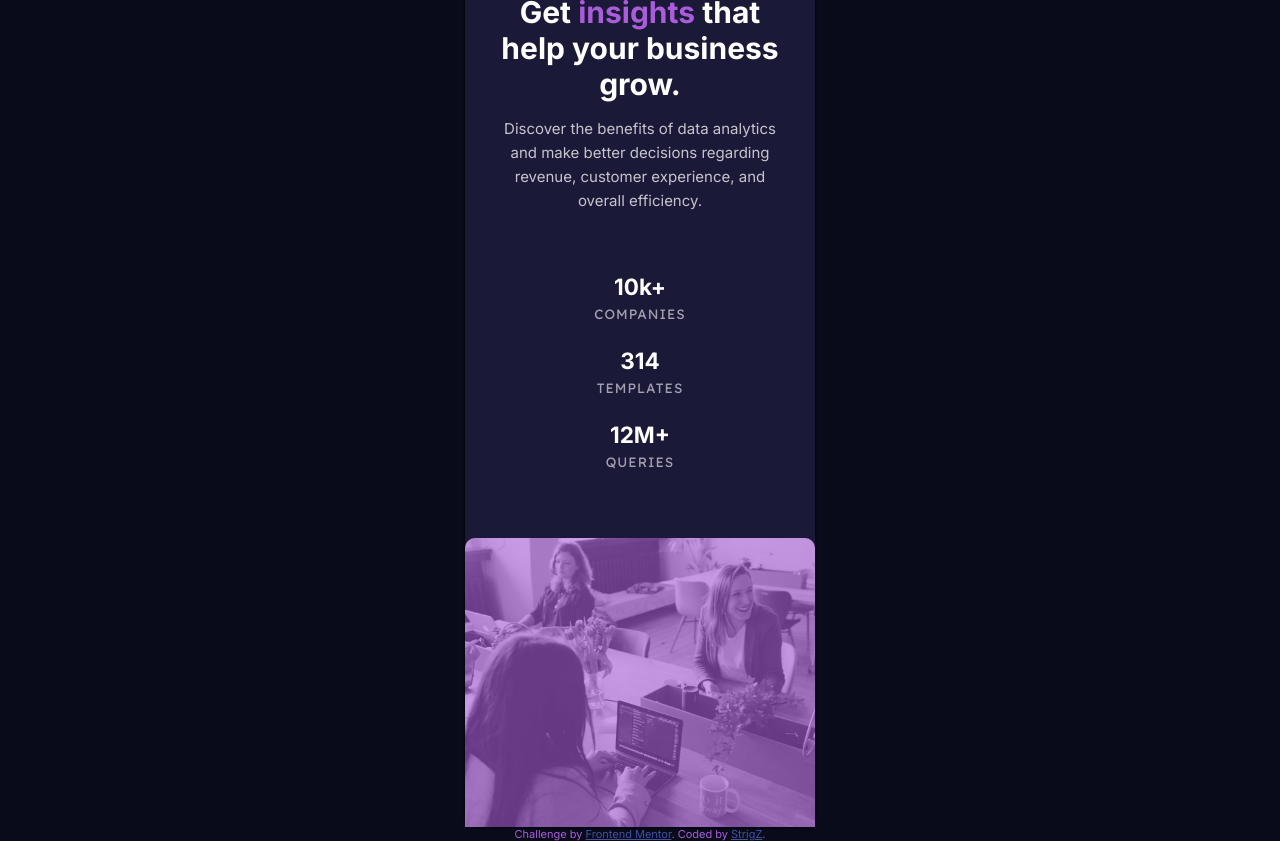
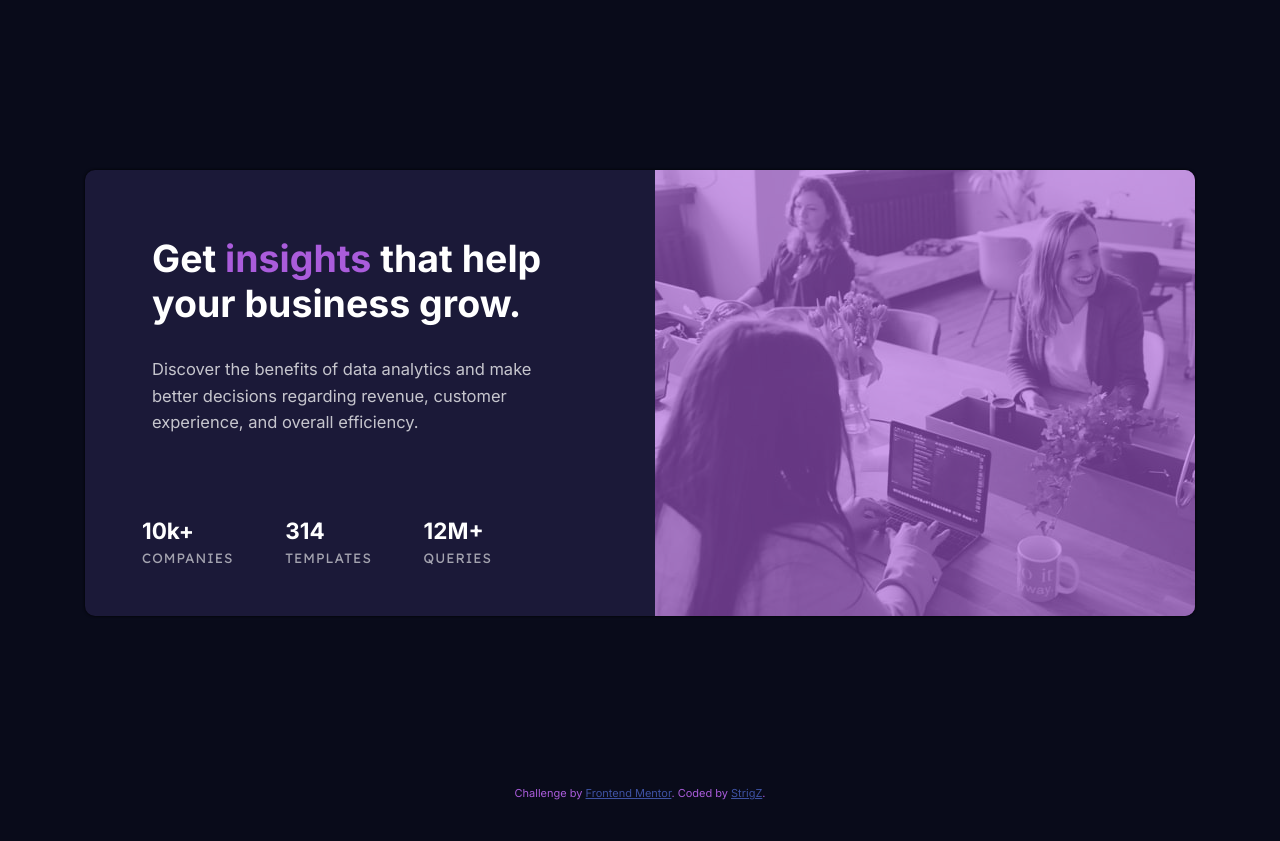
Before and after one commit to StrigZ/Stats-preview-card-component, a plain HTML site: page index.html in a window 1280 px wide. After the commit the page ends 800 px from the top, so only its background shows below. Drawn offline with Linux system fonts and the light colour scheme.

Commit message:
End result

```diff
--- a/index.html
+++ b/index.html
@@ -51,7 +51,7 @@
                     <p>queries</p>
                 </li>
             </ul>
-            <div class="card__img-container pc">
+            <div class="card__img-container pc grid-row-span-2">
                 <div class="card__img-overlay"></div>
                 <img class="card__img-img" src="./images/image-header-desktop.jpg" alt="">
             </div>
--- a/style.css
+++ b/style.css
@@ -68,16 +68,6 @@ main {
     opacity: .4;
 }
 
-@media (min-width:1000px) {
-    .mobile {
-        display: none;
-    }
-
-    .pc {
-        display: block;
-    }
-}
-
 .card__info {
     text-align: center;
     padding: 35px 35px 0;
@@ -127,3 +117,58 @@ main {
 .attribution {
     color: var(--accent);
 }
+
+@media (min-width:1100px) {
+    .card {
+        width: 1110px;
+        grid-template-columns: 1fr auto;
+        grid-template-rows: 1fr auto;
+        padding-left: 2rem;
+    }
+
+    .card__img-img,
+    .card__img-overlay {
+        border-radius: 0 10px 10px 0;
+    }
+
+    .card__info {
+        text-align: left;
+        display: flex;
+        flex-direction: column;
+        justify-content: center;
+        width: 500px;
+    }
+
+    .card-info__title {
+        margin-bottom: 30px;
+        font-size: 2.5em;
+    }
+
+    .card-info__desc {
+        width: 400px;
+        font-size: 1.1em;
+    }
+
+    .card-info__stats {
+        width: 400px;
+        display: flex;
+        justify-content: space-between;
+        align-items: baseline;
+        grid-column-start: 1;
+        text-align: left;
+    }
+
+    .card__img-container {
+        grid-column-start: 2;
+        grid-row-start: 1;
+        grid-row-end: 3;
+    }
+
+    .mobile {
+        display: none;
+    }
+
+    .pc {
+        display: block;
+    }
+}
```
Also changed, not shown: screenshot.jpg (added).
